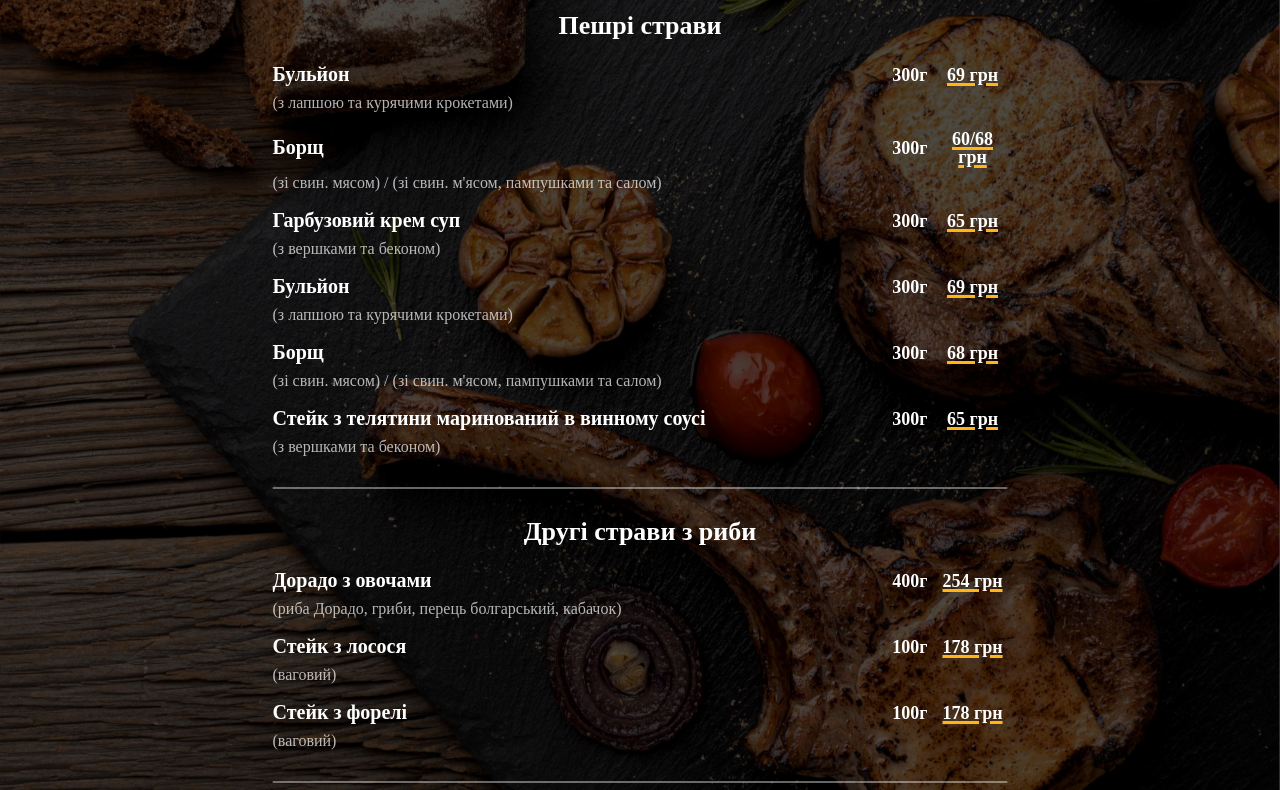
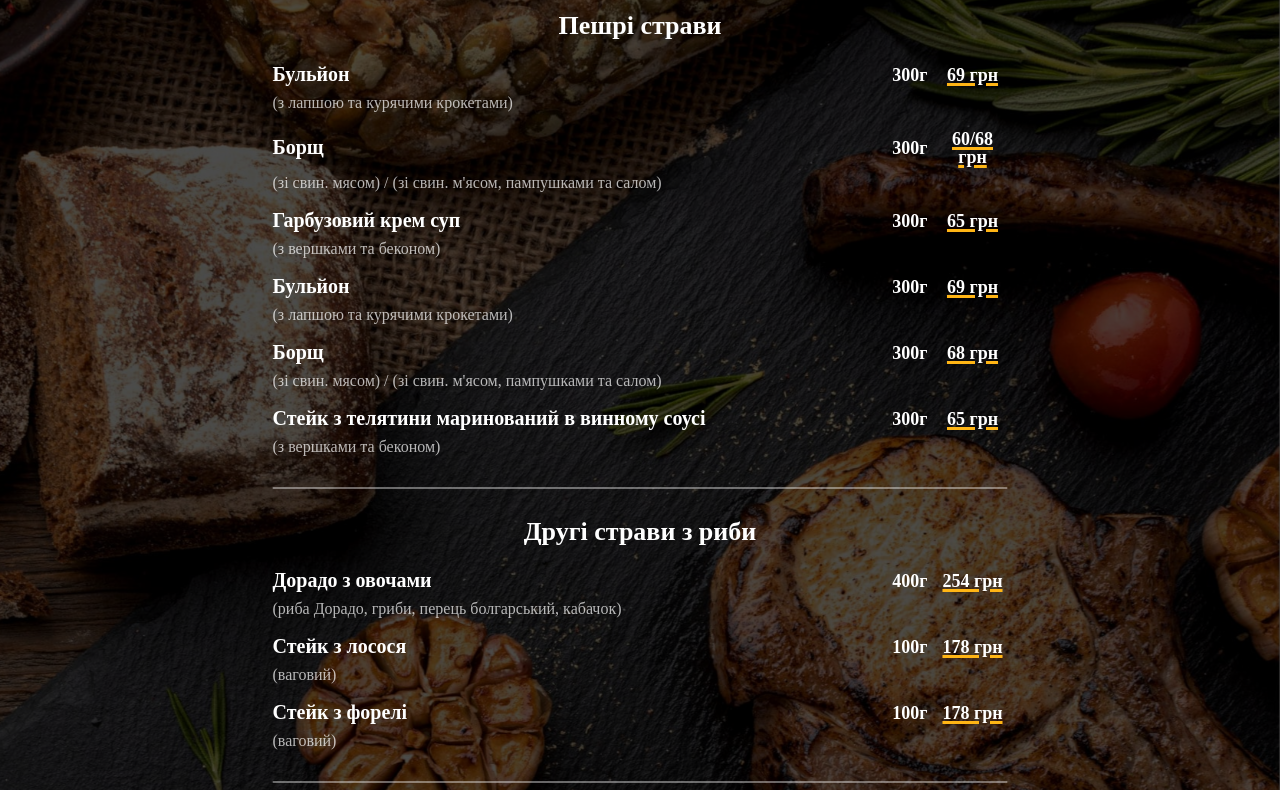
Before and after one commit to Percival234/Kozatskyy, a plain HTML site: page pages/Meat.html in a window 1280 px wide. Shown: the part 235-1025 px from the top of the page. Drawn offline with Linux system fonts and the light colour scheme; a web font is replaced by a local one.

Commit message:
dfsfsfsfsfsfs

```diff
--- a/styles/style2.css
+++ b/styles/style2.css
@@ -36,7 +36,7 @@ a {
 .bg {
   position: fixed;
   width: 100%;
-  height: 1300px;
+  height: 2300px;
   background-position: right;
   background-image: url('../images/background.jpg');
   background-size: cover;
```
